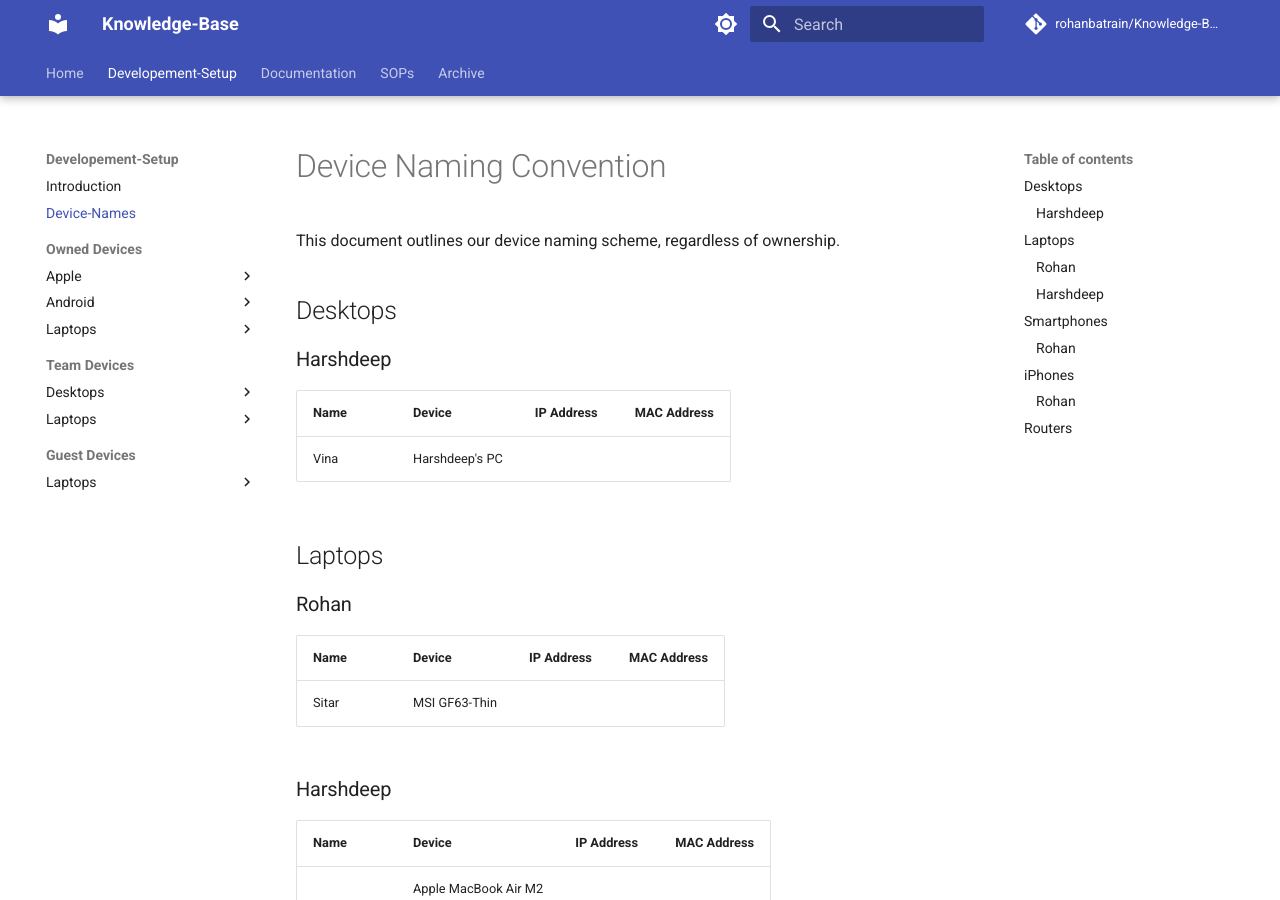
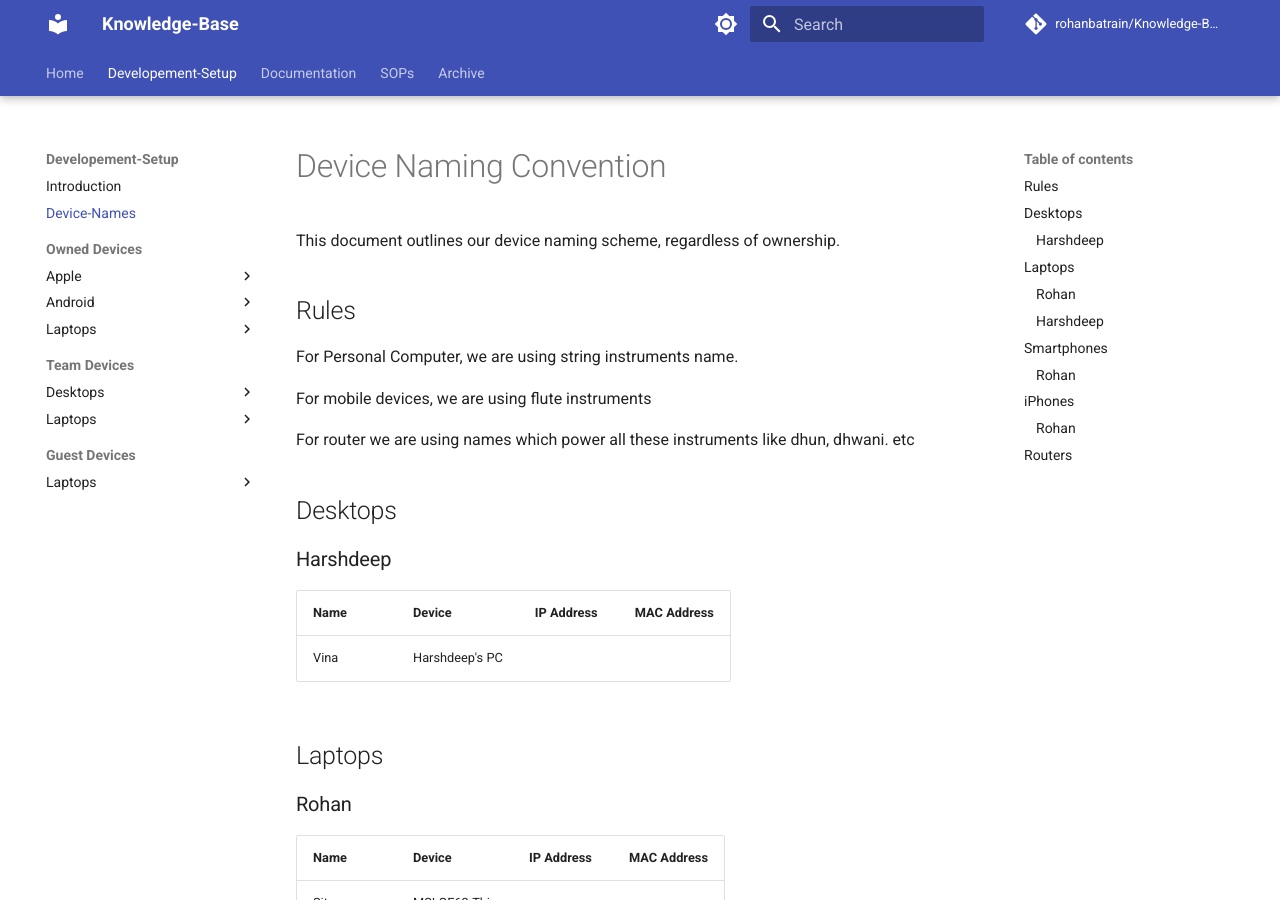
Before and after one commit to rohanbatrain/knowledge-base, an MkDocs documentation site: the page built from docs/Developement-Setup/Naming.md, in a window 1280 px wide and 900 px high. Built offline with MkDocs 1.6.1 and Material for MkDocs 9.7.7, drawn with Linux system fonts in a browser that asks for light colours; nearby versions of some CDN libraries; library files that are not in the unit come from our copies; comment, search, counter and statistics services are not loaded.

Commit message:
Update Naming.md

```diff
--- a/docs/Developement-Setup/Naming.md
+++ b/docs/Developement-Setup/Naming.md
@@ -1,6 +1,16 @@
 # Device Naming Convention
 
 This document outlines our device naming scheme, regardless of ownership.
+
+
+## Rules
+
+For Personal Computer, we are using string instruments name.
+
+For mobile devices, we are using flute instruments
+
+For router we are using names which power all these instruments like dhun, dhwani. etc
+
 
 ## Desktops
 
@@ -11,6 +21,8 @@ This document outlines our device naming scheme, regardless of ownership.
 | Vina  | Harshdeep's PC   |             |                   |
 
 ## Laptops
+
+
 
 ### Rohan
 
```
